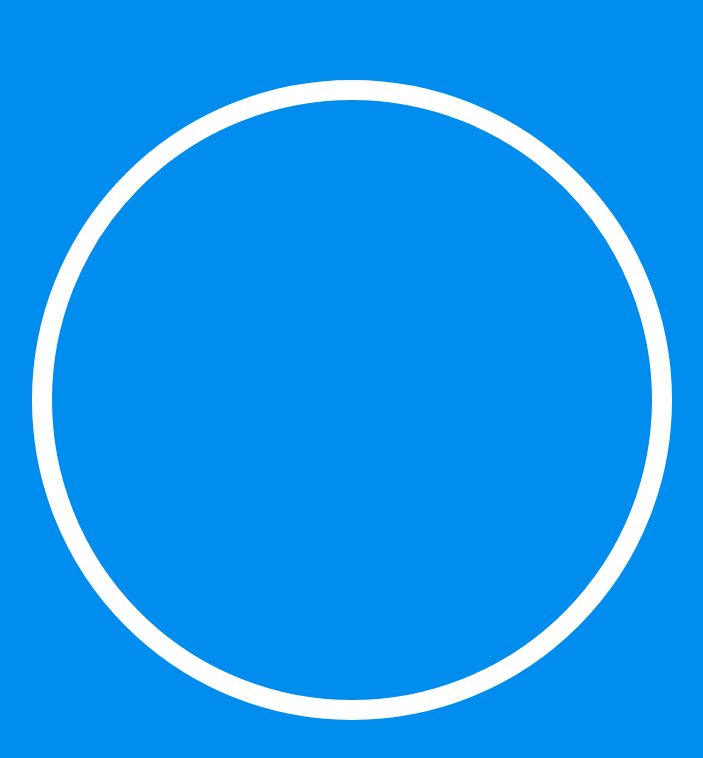
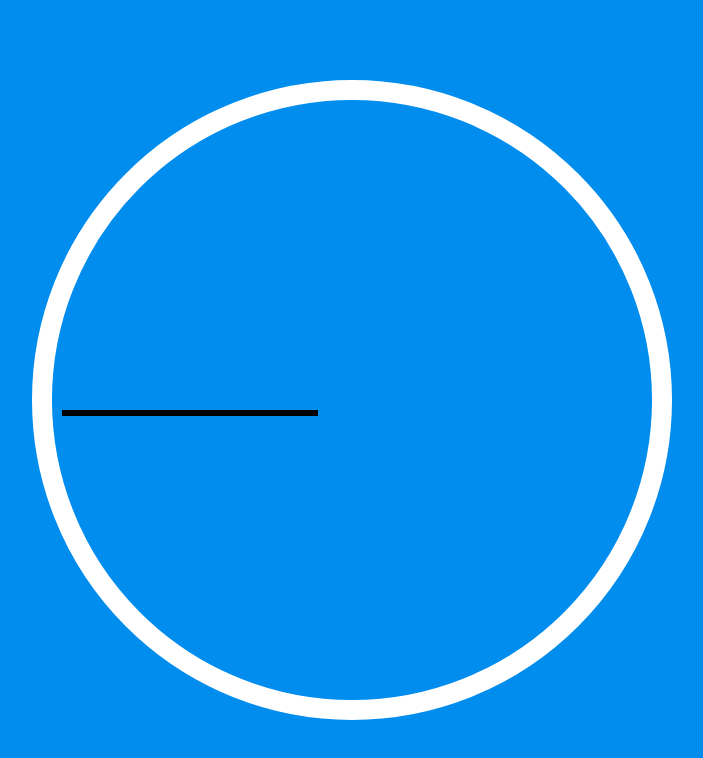
Before and after one commit to Asilo5/vanilla-js-clock-2, a plain HTML site: page index.html in a window 1280 px wide. Shown: the whole page, without its empty margins (288-991 px from the left). Drawn offline with Linux system fonts and the light colour scheme.

Commit message:
Add style to the hands

```diff
--- a/style.css
+++ b/style.css
@@ -22,3 +22,12 @@ body {
     border-radius: 50%;
     margin: 50px auto;
 }
+
+.hand {
+    width: 20%;
+    height: 6px;
+    background-color: black;
+    position: absolute;
+    top: 50%;
+    margin: 10px;
+}
```
